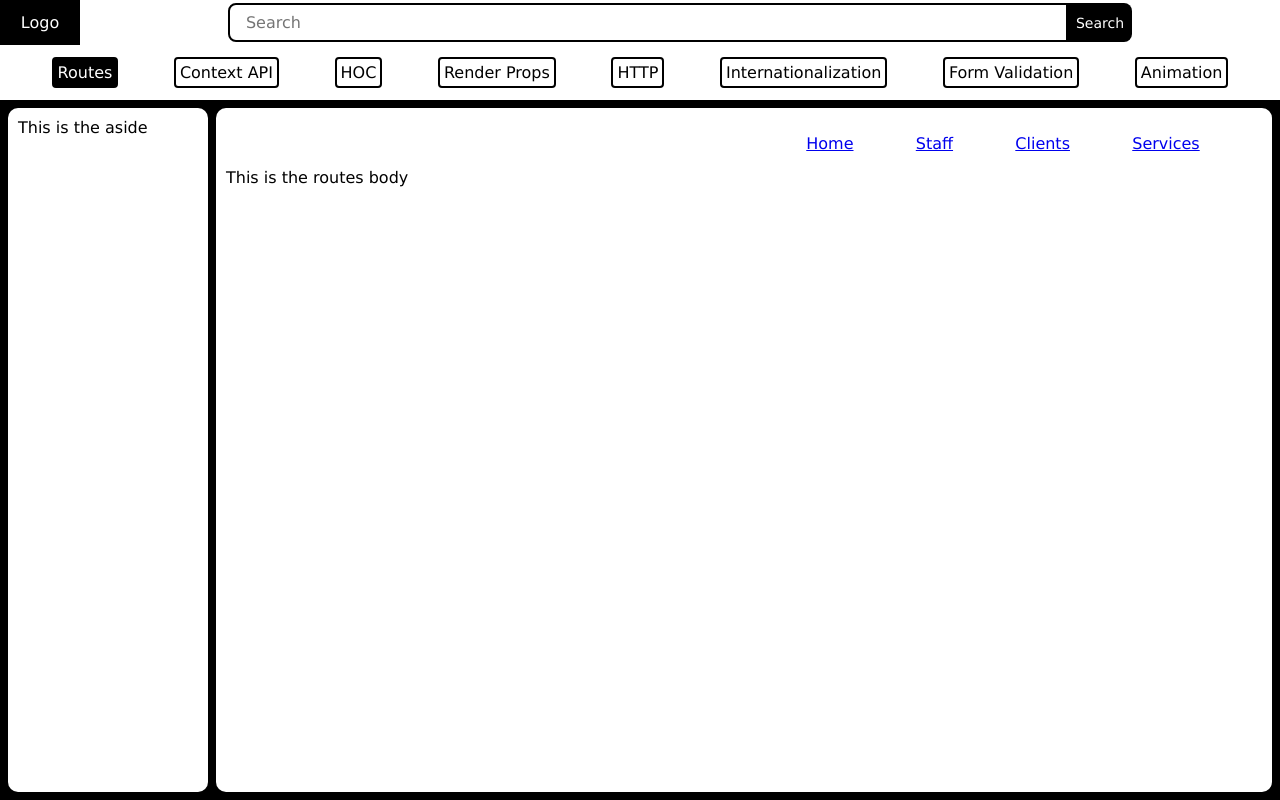
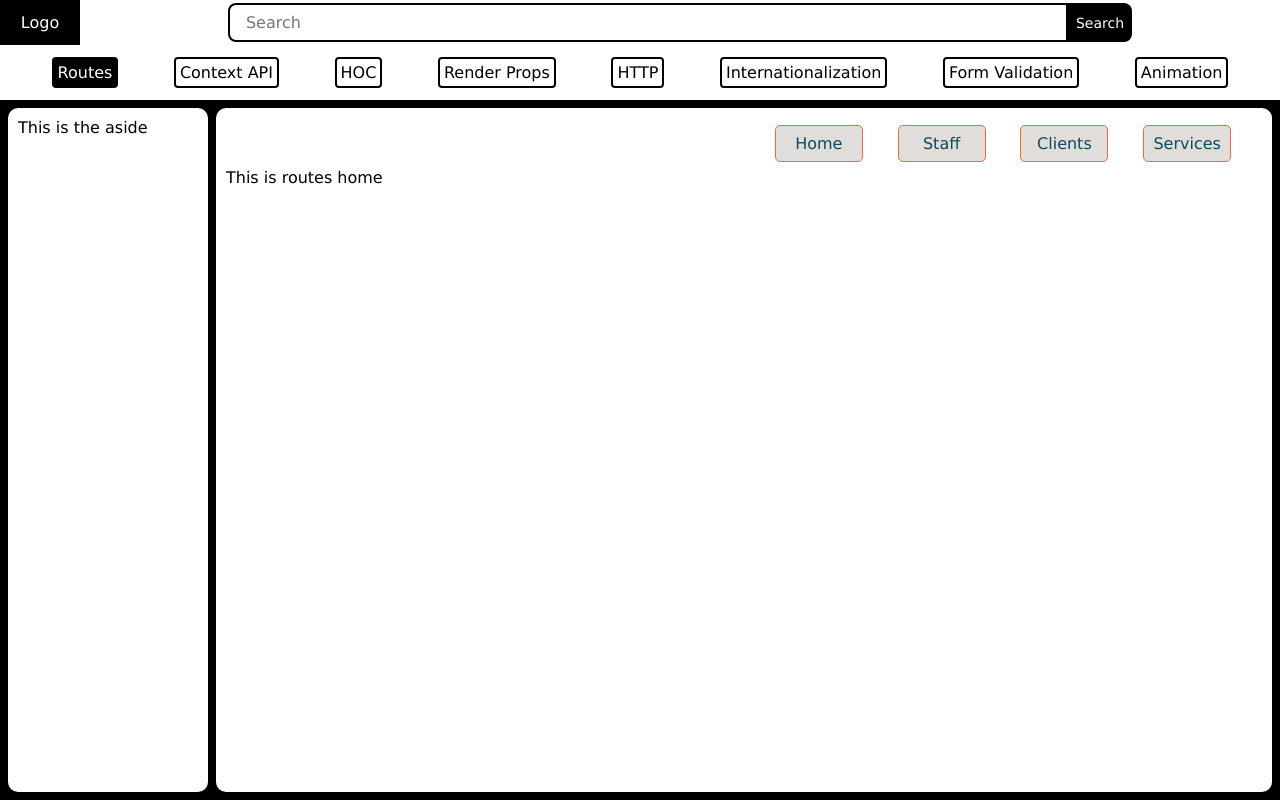
Before and after one commit to k-maru254/Learning-React, a React (Vite) app: page /routes in a window 1280 px wide. Built offline with nearby package versions, Linux system fonts and the light colour scheme.

Commit message:
Cleared all errors, added new components and added links to all necessary components.

```diff
--- a/src/App.jsx
+++ b/src/App.jsx
@@ -14,6 +14,10 @@ import FormValidation from "./components/formValidation/FormValidation";
 import Animation from "./components/animation/Animation";
 import NoMatch from './components/NoMatch';
 import LeftAside from './components/LeftAside';
+import RoutesHome from './components/routes/RoutesHome';
+import RoutesStaff from './components/routes/RoutesStaff';
+import RoutesClients from './components/routes/RoutesClients';
+import RoutesServices from './components/routes/RoutesServices';
 
 function App() {
   const [showHeader, setShowHeader] = useState(true);
@@ -21,9 +25,7 @@ function App() {
   const [headerHeight, setHeaderHeight] = useState(0)
   useEffect(
     () => {
-      console.log(headerRef)
       headerRef.current? setHeaderHeight(headerRef.current.clientHeight): setHeaderHeight(0);
-      console.log(headerHeight)
     }, [headerHeight, showHeader]
   );
 
@@ -40,7 +42,13 @@ function App() {
         <Routes>
           <Route element={<Layout/>}>
             <Route index element={<Home setShowHeader={setShowHeader}/>}/>
-            <Route path="/routes" element={<LRoutes/>}/>
+            <Route path="/routes" element={<LRoutes/>}>
+              <Route index element={<RoutesHome/>}/>
+              <Route path="home" element={<RoutesHome/>}/>
+              <Route path="staff" element={<RoutesStaff/>}/>
+              <Route path="clients" element={<RoutesClients/>}/>
+              <Route path="services" element={<RoutesServices/>}/>
+            </Route>
             <Route path="/context API" element={<ContextAPI/>}/>
             <Route path="/hoc" element={<HOC/>}/>
             <Route path="/render props" element={<RenderProps/>}/>
--- a/src/components/header/NavButton.jsx
+++ b/src/components/header/NavButton.jsx
@@ -3,10 +3,9 @@ import "../../styles/NavButton.css";
 import {NavLink} from "react-router-dom";
 
 function NavButton({routePath, children}) {
-  console.log(routePath);
   const aStyle = ({isActive}) => {
     return(
-      isActive? { background: "black", color: "white"}: console.log("😌 not active")
+      isActive? { background: "black", color: "white"}: {}
     )
   };
   return (
--- a/src/components/routes/LRoutes.jsx
+++ b/src/components/routes/LRoutes.jsx
@@ -9,6 +9,8 @@ import React from 'react';
 import RoutesNavigation from './RoutesNavigation';
 import "./styles/LRoutes.css"
 import RoutesBody from './RoutesBody';
+import RoutesHome from './RoutesHome';
+import { Outlet } from 'react-router-dom';
 
 function LRoutes() {
   return (
@@ -16,7 +18,9 @@ function LRoutes() {
       <div style={{display:"flex", justifyContent:"right"}}>
         <RoutesNavigation />
       </div>
-      <RoutesBody />
+      <RoutesBody>
+        <Outlet/>
+      </RoutesBody>
     </div>
   );
 }
--- a/src/components/routes/RouterNavButton.jsx
+++ b/src/components/routes/RouterNavButton.jsx
@@ -2,9 +2,9 @@ import React from 'react';
 import "./styles/RouterNavButton.css";
 import {Link} from "react-router-dom"
 
-function RouterNavButton({children}) {
+function RouterNavButton({children, routePath}) {
   return (
-    <Link to="home" lassName="routes-nav-button">
+    <Link to={routePath} className="routes-nav-button">
       {children}
     </Link>
   )
--- a/src/components/routes/RoutesBody.jsx
+++ b/src/components/routes/RoutesBody.jsx
@@ -1,11 +1,12 @@
-import React from 'react'
+import React from 'react';
+import {Outlet} from "react-router-dom";
 
-function RoutesBody() {
+function RoutesBody({children}) {
   return (
     <div>
-      This is the routes body
+      {children}
     </div>
-  )
+  );
 }
 
 export default RoutesBody
--- /dev/null
+++ b/src/components/routes/RoutesClients.jsx
@@ -0,0 +1,11 @@
+import React from 'react'
+
+function RoutesClients() {
+  return (
+    <div>
+      This is route clients
+    </div>
+  )
+}
+
+export default RoutesClients
--- /dev/null
+++ b/src/components/routes/RoutesHome.jsx
@@ -0,0 +1,11 @@
+import React from 'react'
+
+function RoutesHome() {
+  return (
+    <div>
+      This is routes home
+    </div>
+  )
+}
+
+export default RoutesHome
--- a/src/components/routes/RoutesNavigation.jsx
+++ b/src/components/routes/RoutesNavigation.jsx
@@ -1,12 +1,30 @@
 import React from 'react';
 import "./styles/RoutesNavigation.css";
 import RouterNavButton from "./RouterNavButton";
+import {Outlet} from "react-router-dom";
 
 function RoutesNavigation() {
-  const navs = ["Home", "Staff", "Clients", "Services"]
+  const navs = [
+    {
+      path: "home",
+      label: "Home",
+    },
+    {
+      path: "staff",
+      label: "Staff",
+    },
+    {
+      path: "clients",
+      label: "Clients"
+    },
+    {
+      path: "services",
+      label: "Services"
+    }
+  ]
   return (
     <div className="routes-navigation" >
-      {navs.map(nav => <RouterNavButton>{nav}</RouterNavButton>)}
+      {navs.map((nav, index) => <RouterNavButton key={index} routePath={nav.path}>{nav.label}</RouterNavButton>)}
     </div>
   )
 }
--- /dev/null
+++ b/src/components/routes/RoutesServices.jsx
@@ -0,0 +1,11 @@
+import React from 'react'
+
+function RoutesServices() {
+  return (
+    <div>
+      This is routes services
+    </div>
+  )
+}
+
+export default RoutesServices
--- /dev/null
+++ b/src/components/routes/RoutesStaff.jsx
@@ -0,0 +1,11 @@
+import React from 'react'
+
+function RoutesStaff() {
+  return (
+    <div>
+      This is the routes staff
+    </div>
+  )
+}
+
+export default RoutesStaff
--- a/src/components/routes/styles/RouterNavButton.css
+++ b/src/components/routes/styles/RouterNavButton.css
@@ -8,6 +8,7 @@
     border: solid #EF6C33  1px;
     transition: all 150ms ease;
     background: #E1DDDB;
+    text-decoration: none;
 }
 
 .routes-nav-button:hover{
```
